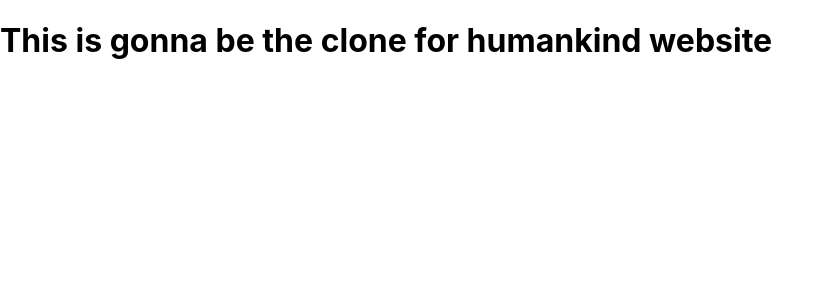
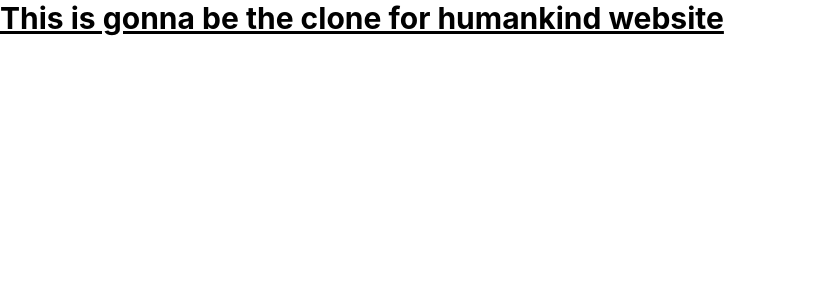
Before and after one commit to shubhanshutiwari08/humankind-scc, a React (Create React App) app: page / in a window 1280 px wide. Shown: the top 300 px of the page, without its empty margins (0-834 px from the left). Built offline with nearby package versions, Linux system fonts and the light colour scheme.

Commit message:
initiated the tailwind

```diff
--- a/package.json
+++ b/package.json
@@ -34,5 +34,10 @@
       "last 1 firefox version",
       "last 1 safari version"
     ]
+  },
+  "devDependencies": {
+    "autoprefixer": "^10.4.14",
+    "postcss": "^8.4.21",
+    "tailwindcss": "^3.3.1"
   }
 }
--- a/src/App.js
+++ b/src/App.js
@@ -4,7 +4,7 @@ import './App.css';
 function App() {
   return (
     <>
-    <h1>This is gonna be the clone for humankind website</h1>
+    <h1 className="text-3xl font-bold underline">This is gonna be the clone for humankind website</h1>
     </>
   );
 }
--- a/src/index.css
+++ b/src/index.css
@@ -1,3 +1,8 @@
+@tailwind base;
+@tailwind components;
+@tailwind utilities;
+
+
 body {
   margin: 0;
   font-family: -apple-system, BlinkMacSystemFont, 'Segoe UI', 'Roboto', 'Oxygen',
--- /dev/null
+++ b/tailwind.config.js
@@ -0,0 +1,10 @@
+/** @type {import('tailwindcss').Config} */
+module.exports = {
+  content: [
+    "./src/**/*.{js,jsx,ts,tsx}",
+  ],
+  theme: {
+    extend: {},
+  },
+  plugins: [],
+}
```
Also changed, not shown: 1 other file (tests, documents, lock files or other folders).
